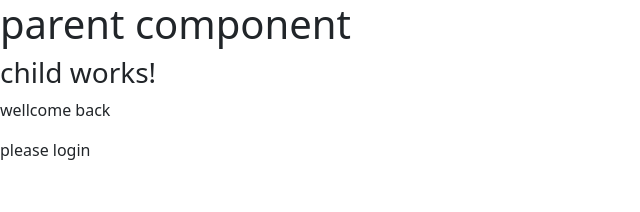
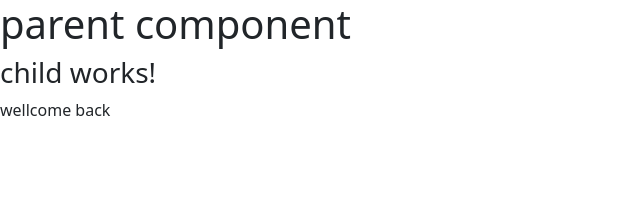
Before and after one commit to Mdkarimul/e-com-admin-panel, an Angular app: page / in a window 1280 px wide. Shown: the top 212 px of the page, without its empty margins (0-640 px from the left). Built offline with nearby package versions, Linux system fonts and the light colour scheme.

Commit message:
add input decorator

```diff
--- a/src/app/app.component.html
+++ b/src/app/app.component.html
@@ -2,4 +2,4 @@
 
 </router-outlet> -->
 <h1>parent component</h1>
-<app-child></app-child>
+<app-child [logedin]="userlogedin"></app-child>
--- a/src/app/app.component.ts
+++ b/src/app/app.component.ts
@@ -7,4 +7,5 @@ import { Component } from '@angular/core';
 })
 export class AppComponent {
   title = 'taskmanager';
+  userlogedin = true;
 }
--- a/src/app/child/child.component.html
+++ b/src/app/child/child.component.html
@@ -1,3 +1,3 @@
 <h3>child works!</h3>
-<p>wellcome back </p>
-<p>please login</p>
+<p *ngIf="logedin">wellcome back </p>
+<p *ngIf="!logedin">please login</p>
--- a/src/app/child/child.component.ts
+++ b/src/app/child/child.component.ts
@@ -7,7 +7,8 @@ import { HeroService } from '../services/hero.service';
 })
 export class ChildComponent {
 
-  @Input() hero! : HeroService;
-  @Input("master")  masterName = '';
+@Input() logedin! :boolean;
+
+
 
 }
```
